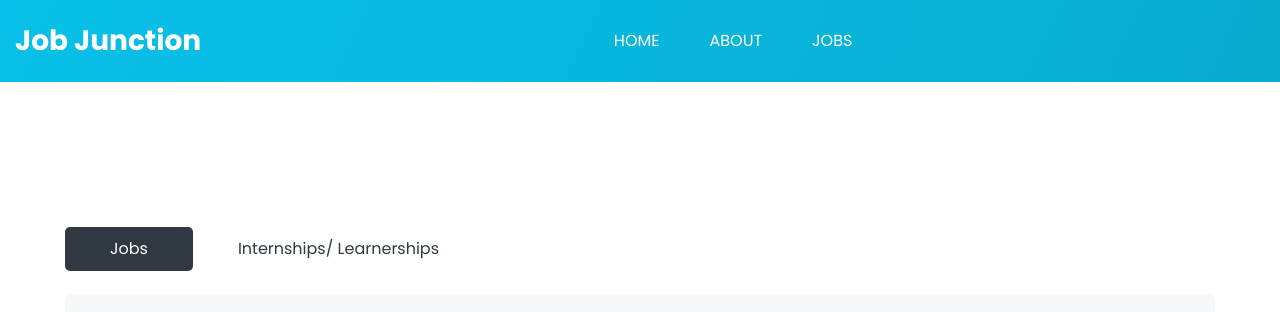
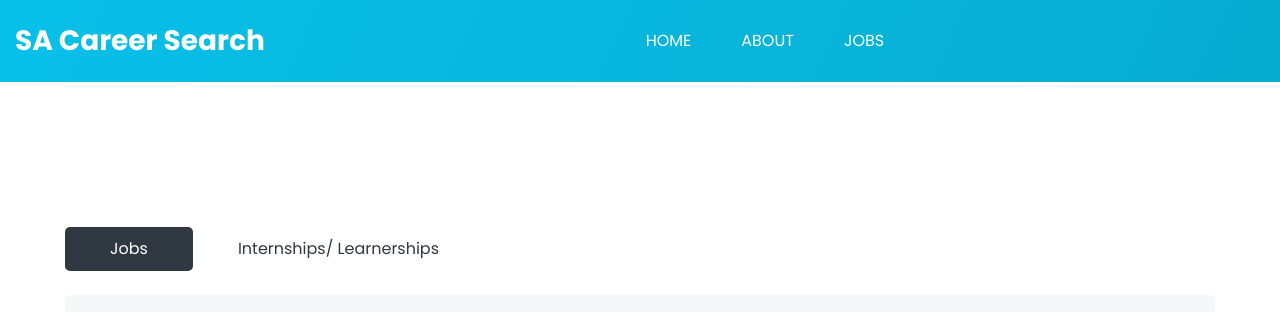
Before and after one commit to NdumisoBlose/Job-Junction-Website, a plain HTML site: page job.html in a window 1280 px wide. Shown: the top 312 px of the page. Drawn offline with nearby package versions, Linux system fonts and the light colour scheme.

Commit message:
Update job.html

```diff
--- a/job.html
+++ b/job.html
@@ -13,7 +13,7 @@
   <meta name="author" content="" />
   <link rel="shortcut icon" href="images/favicon.png" type="image/x-icon">
 
-  <title>Job Junction: Jobs</title>
+  <title>SA Career Search: Jobs</title>
 
 
   <!-- bootstrap core css -->
@@ -35,6 +35,8 @@
   <link href="css/style.css" rel="stylesheet" />
   <!-- responsive style -->
   <link href="css/responsive.css" rel="stylesheet" />
+  <script async src="https://pagead2.googlesyndication.com/pagead/js/adsbygoogle.js?client=ca-pub-2652541980028865"
+     crossorigin="anonymous"></script>
 
 </head>
 
@@ -47,7 +49,7 @@
         <nav class="navbar navbar-expand-lg custom_nav-container ">
           <a class="navbar-brand" href="index.html">
             <span>
-              Job Junction
+              SA Career Search
             </span>
           </a>
 
@@ -1259,7 +1261,7 @@
         <div class="col-md-4">
           <div class="info_logo_box">
             <a href="index.html">
-              Job Junction
+              SA Career Search
             </a>
             <p>
               Your most reliable job searching website!
```
